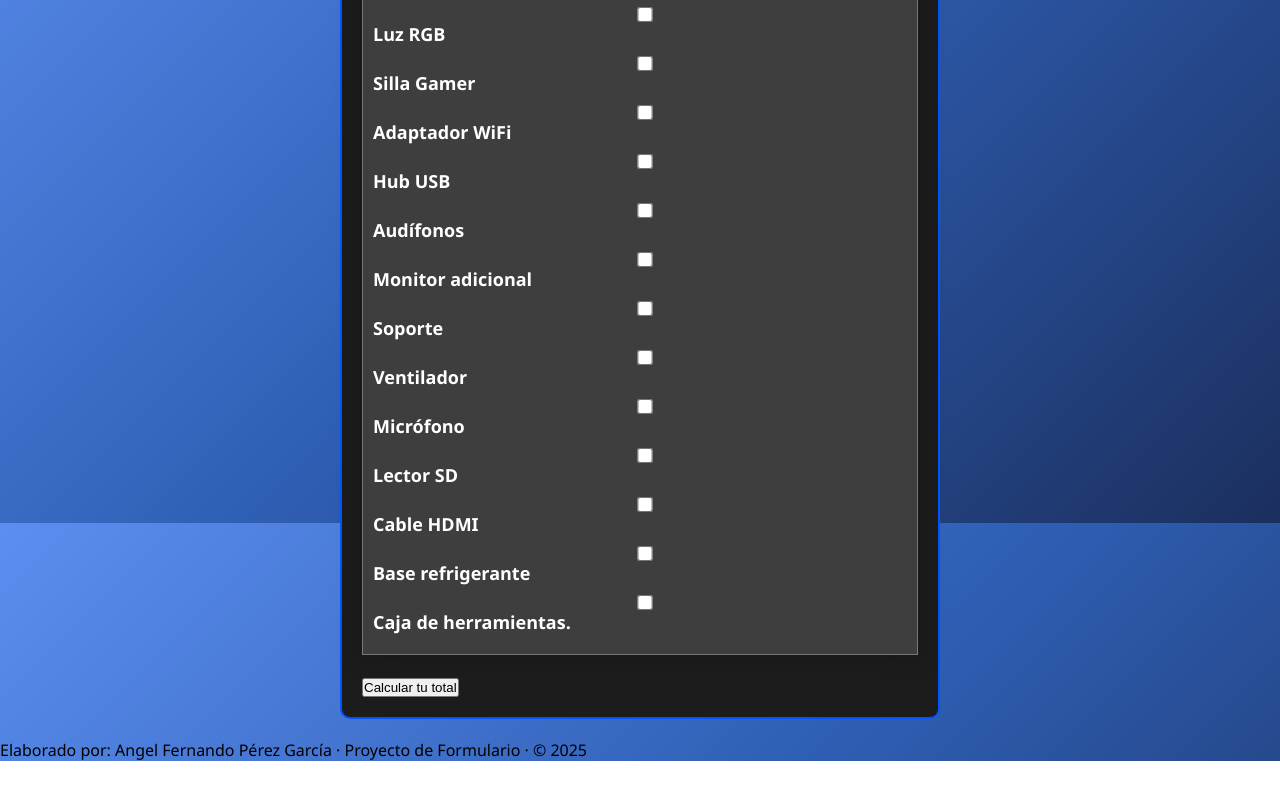
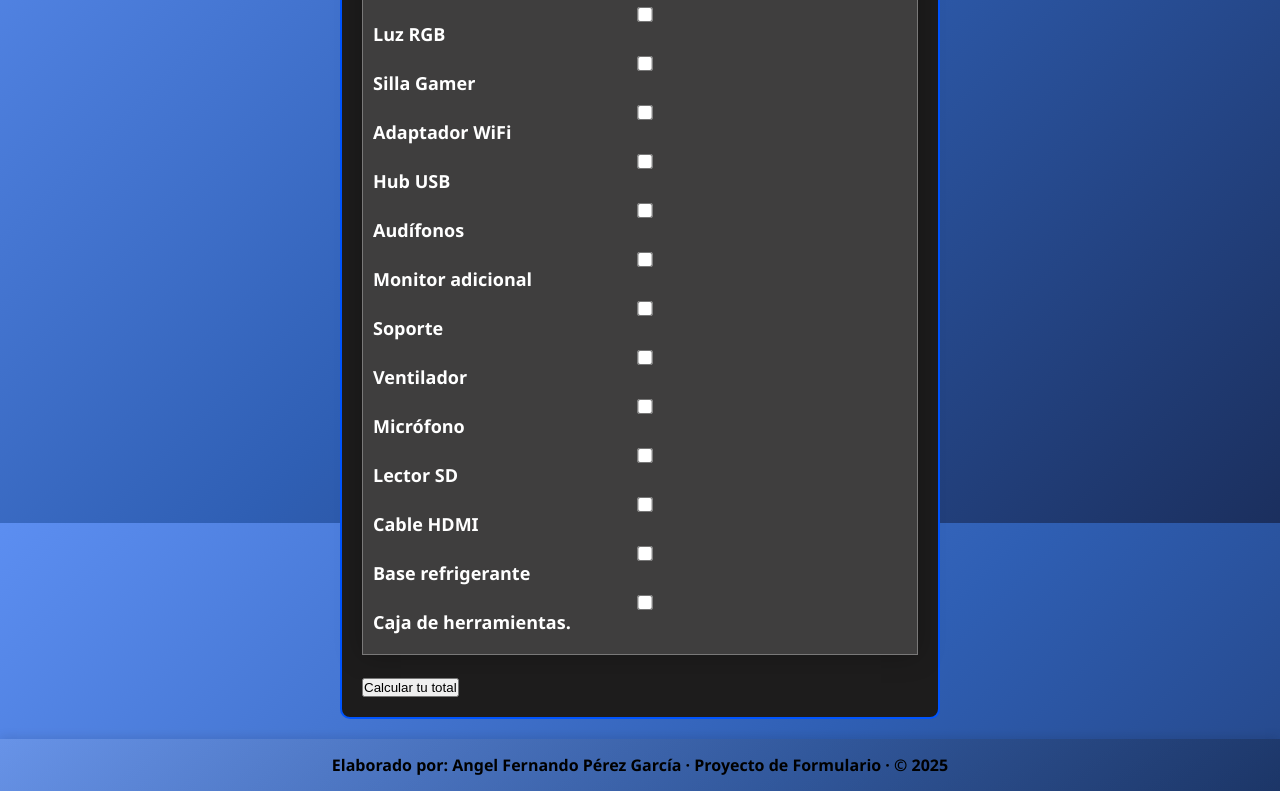
Before and after one commit to FernandoPerez233/Tarea24-ArmaTuComputadora, a plain HTML site: page index.html in a window 1280 px wide. Shown: the part 1077-1868 px from the top of the page. Before the commit the page ends 1838 px from the top, so only its background shows below. Drawn offline with Linux system fonts and the light colour scheme.

Commit message:
finish
finalizado 45 minutos de trabajo.

```diff
--- a/styles.css
+++ b/styles.css
@@ -13,7 +13,7 @@ body{
     font-family: 'Segoe UI', sans-serif;
 }
 header{
-    background:linear-gradient(145deg, rgba(255,255,255,0.12), rgba(0,0,0,0.25));
+    background: linear-gradient(145deg, rgba(255,255,255,0.12), rgba(0,0,0,0.25));
     color: #000;
     padding: 10px 0;
     text-align: center;
@@ -75,3 +75,13 @@ input[type="checkbox"]{
     gap: 12px;
     margin-top: 10px;
 }
+
+footer{
+    text-align: center;
+    padding: 15px 0;
+    background: linear-gradient(145deg, rgba(255,255,255,0.12), rgba(0,0,0,0.25));
+    color: #000;
+    font-weight: bold;
+    margin-top: 20px;
+    box-shadow: 0 -2px 10px rgba(0,0,0,0.1);
+}
```
